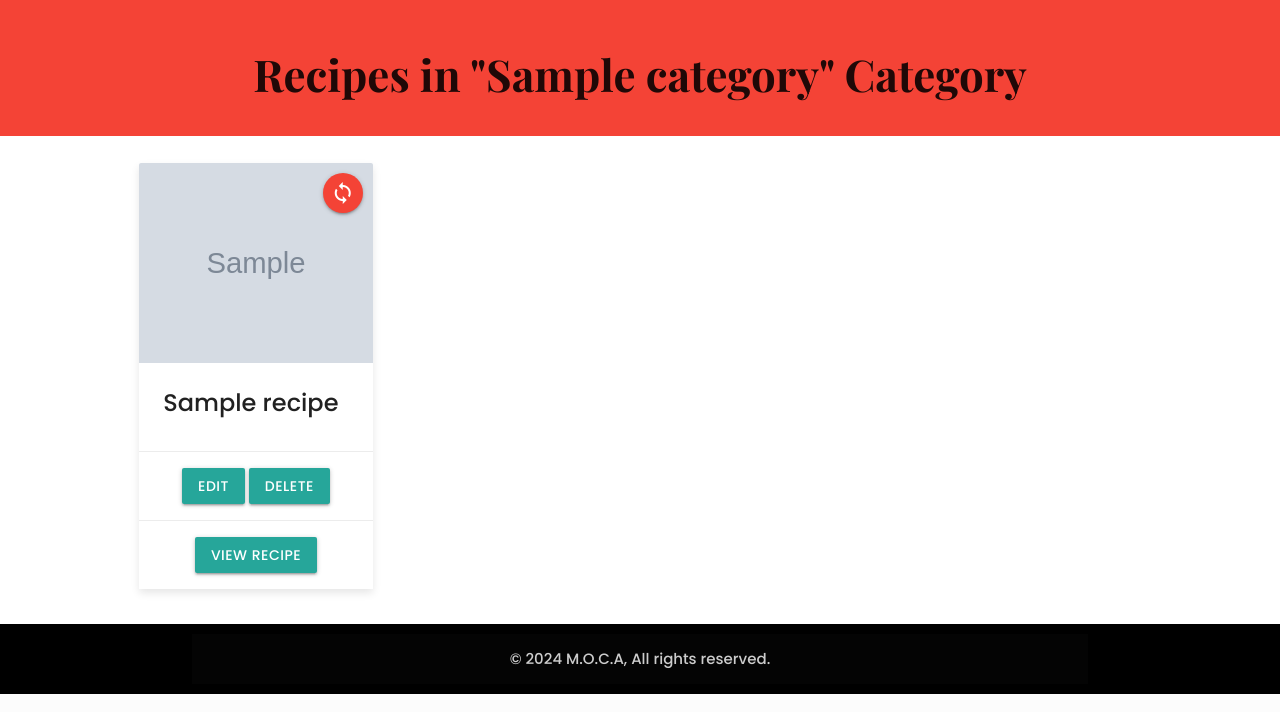
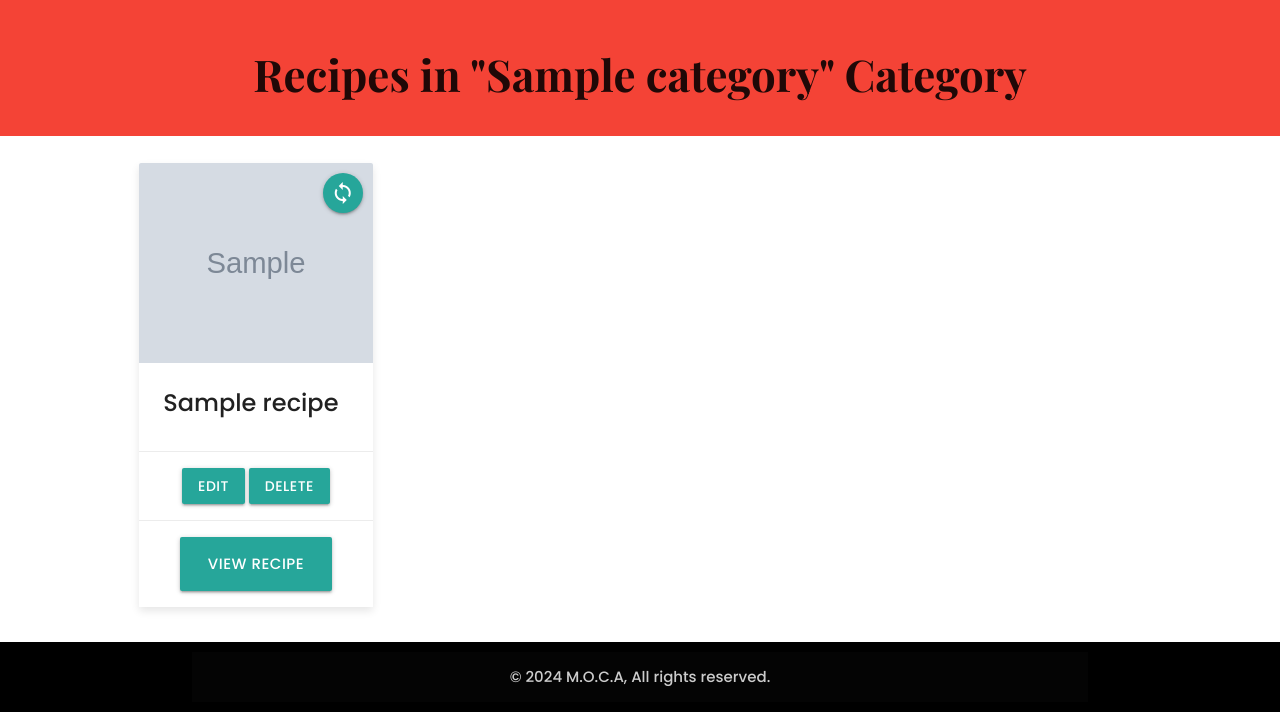
Before and after one commit to AlexandraEL9/MOCA-app, a Flask app: page /search?category=1 in a window 1280 px wide. Shown: the part 191-903 px from the top of the page. Run offline with Flask 2, Linux system fonts and the light colour scheme; tables that the repository leaves empty hold one stand-in row (values such as "Sample post"); grey boxes marked "Sample" are stand-in pictures; some libraries are stand-ins or nearby versions.

Commit message:
fix: amend button classes for better specificity and css

```diff
--- a/moca/templates/search_results.html
+++ b/moca/templates/search_results.html
@@ -32,7 +32,7 @@
             <div class="card card-recipe sticky-action">
               <div class="card-image">
                 <img src="{{ recipe.image_url }}">
-                <a class="btn-floating halfway-fab waves-effect waves-light red"><i class="material-icons">loop</i></a>
+                <a class="btn-floating"><i class="material-icons">loop</i></a>
               </div>
               <div class="card-content">
                   <div class="title-container">
@@ -43,10 +43,10 @@
               </div>
               <div class="card-action center-align">
                   <a href="{{ url_for('edit_recipe', recipe_id=recipe.id) }}" class="btn">Edit</a>
-                  <a href="{{ url_for('delete_recipe', recipe_id=recipe.id) }}" class="btn">Delete</a>
+                  <a href="{{ url_for('delete_recipe', recipe_id=recipe.id) }}" class="btn delete">Delete</a>
               </div>
               <div class="card-action center-align">
-                  <a href="{{ url_for('view_recipe', recipe_id=recipe.id) }}" class="btn">View Recipe</a>
+                  <a href="{{ url_for('view_recipe', recipe_id=recipe.id) }}" class="btn btn-large">View Recipe</a>
               </div>
               <div class="card-reveal center-align">
                   <span class="card-title grey-text text-darken-4">
```
